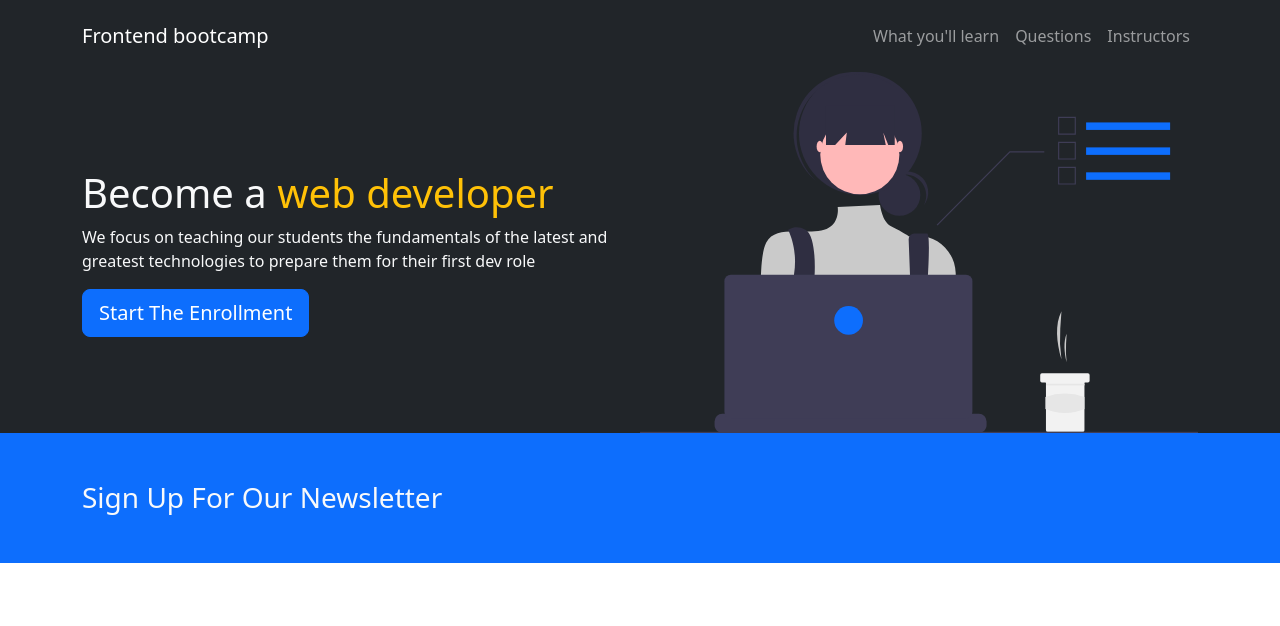
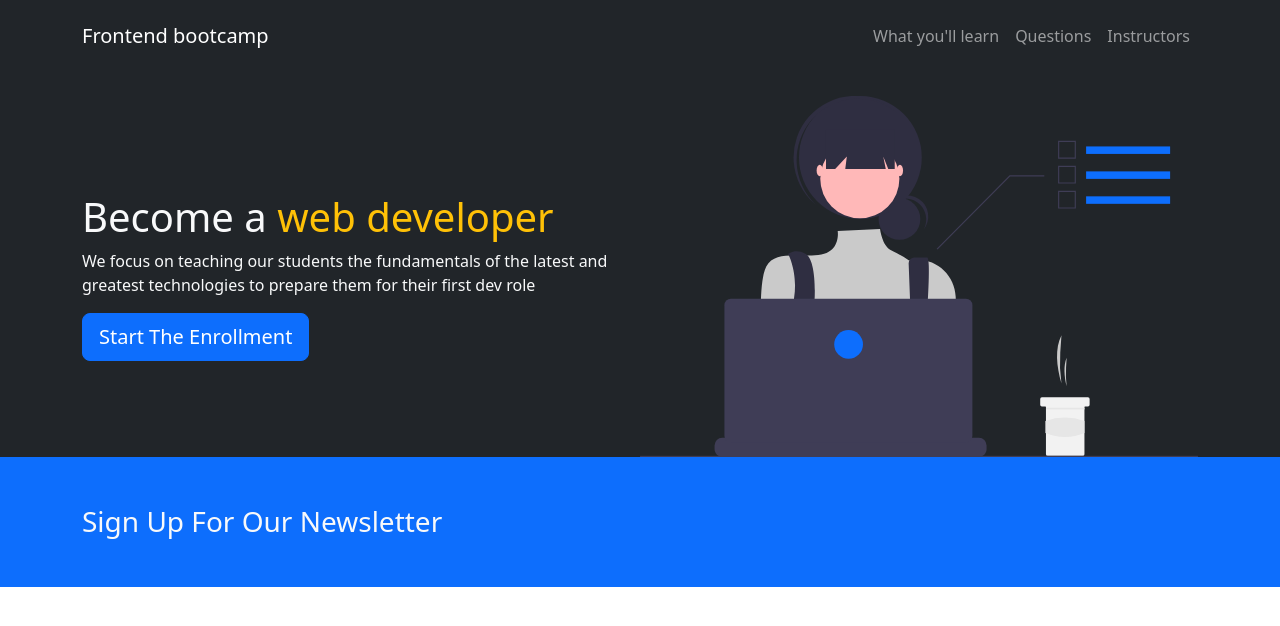
Before and after one commit to ab-noori/Bootstrap-Bootcamp, a website: page index.html in a window 1280 px wide. Drawn offline with nearby package versions, Linux system fonts and the light colour scheme.

Commit message:
Add changes to index.html.

```diff
--- a/index.html
+++ b/index.html
@@ -42,7 +42,7 @@
 
     <!-- Showcase -->
 
-    <section class="bg-dark text-light p-lg-0 p-5 text-center text-sm-start">
+    <section class="bg-dark text-light p-lg-0 pt-lg-4 p-5 text-center text-sm-start">
         <div class="container">
             <div  class="d-sm-flex align-items-center justify-content-between">
                 <div>
```
